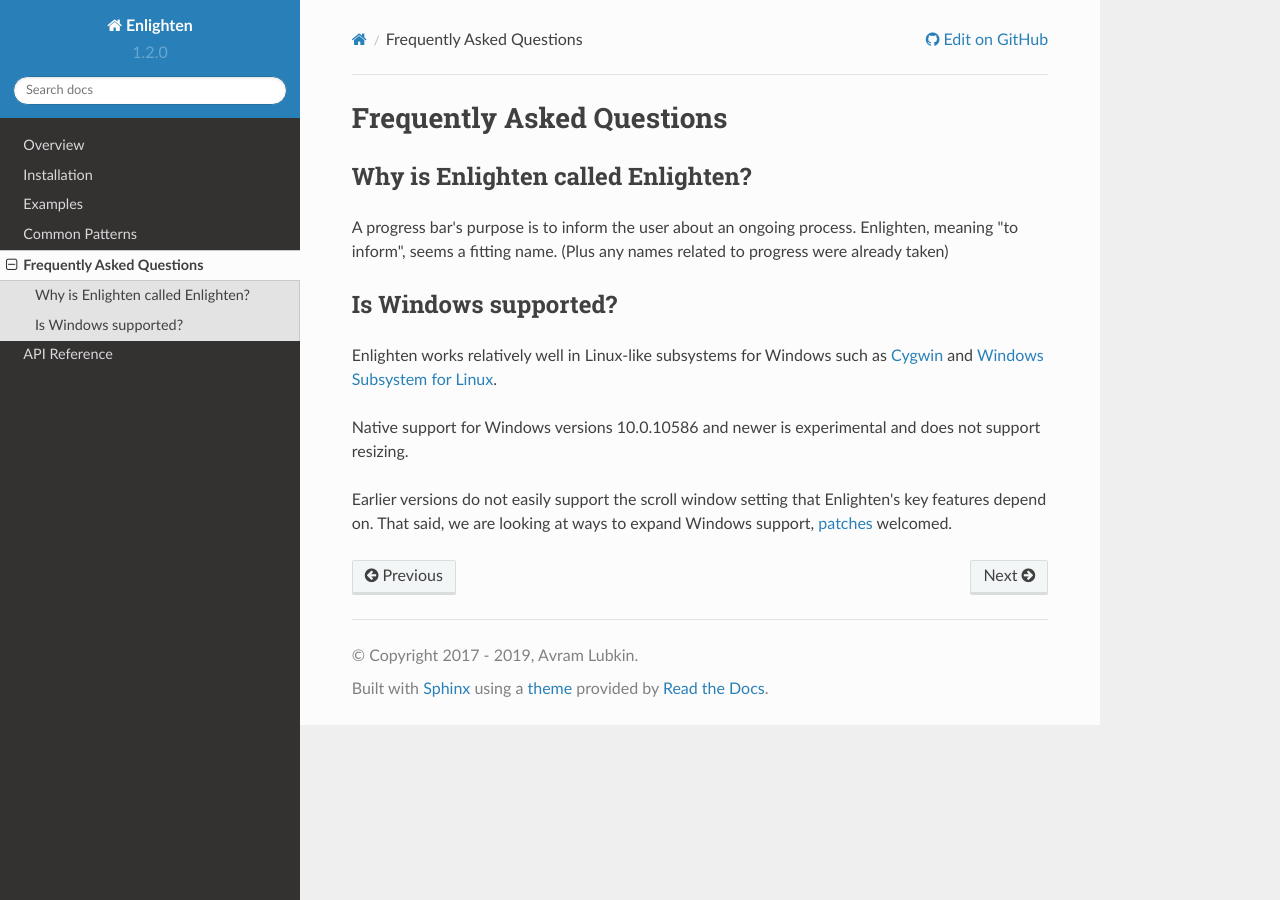
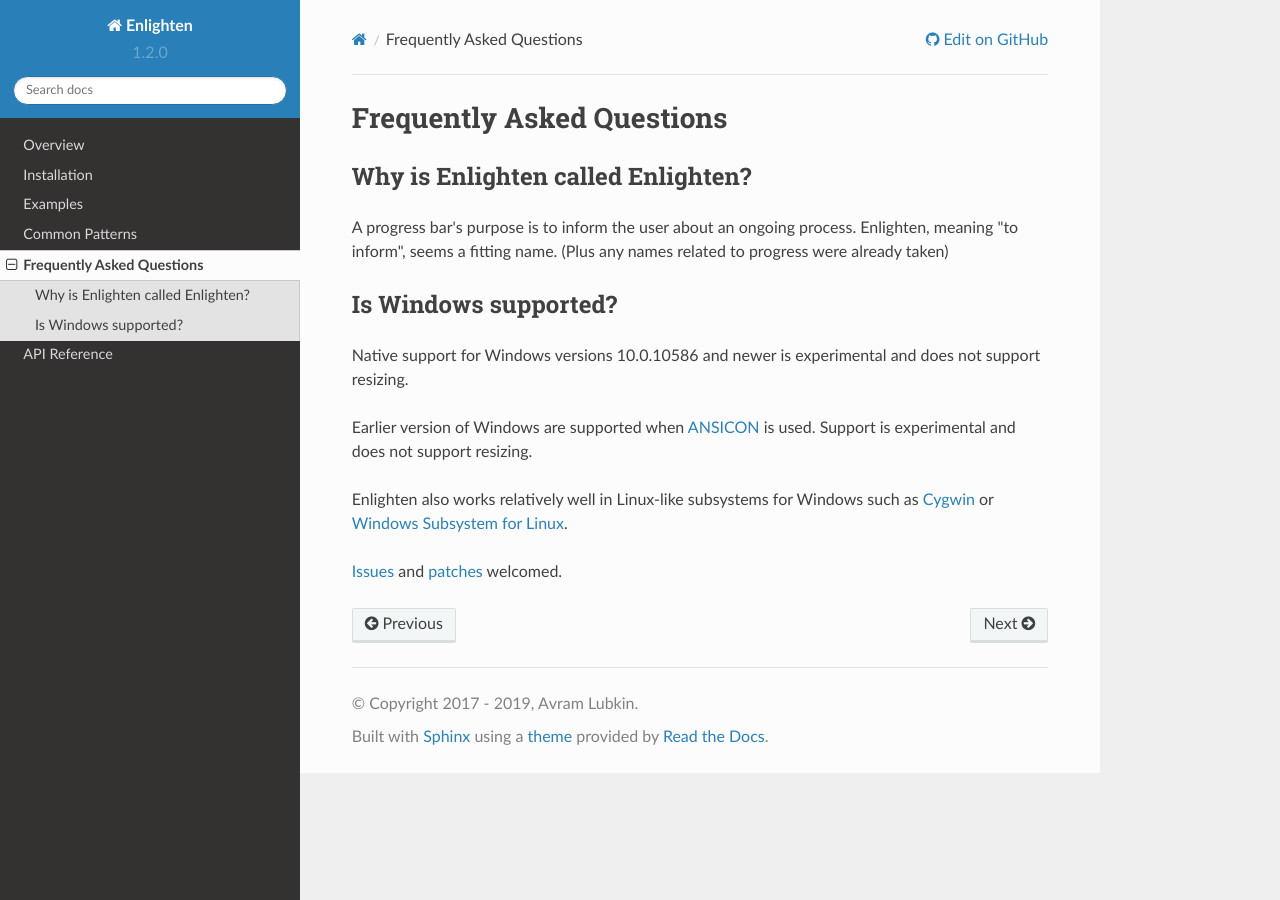
Before and after one commit to Rockhopper-Technologies/enlighten, a Sphinx documentation site: the page built from doc/faq.rst, in a window 1280 px wide. Built offline with Sphinx 7.4.7 and the Read the Docs theme 2.0.0, drawn with Linux system fonts in a browser that asks for light colours.

Commit message:
Update FAQ

```diff
--- a/doc/faq.rst
+++ b/doc/faq.rst
@@ -21,13 +21,16 @@
 Is Windows supported?
 ---------------------
 
-Enlighten works relatively well in Linux-like subsystems for Windows such as
-`Cygwin <https://cygwin.com/>`_ and
-`Windows Subsystem for Linux <https://en.wikipedia.org/wiki/Windows_Subsystem_for_Linux>`_.
-
 Native support for Windows versions 10.0.10586 and newer is experimental
 and does not support resizing.
 
-Earlier versions do not easily support the scroll window setting that Enlighten's key features
-depend on. That said, we are looking at ways to expand Windows support,
+Earlier version of Windows are supported when
+`ANSICON <https://github.com/adoxa/ansicon>`_ is used.
+Support is experimental and does not support resizing.
+
+Enlighten also works relatively well in Linux-like subsystems for Windows such as
+`Cygwin <https://cygwin.com/>`_ or
+`Windows Subsystem for Linux <https://en.wikipedia.org/wiki/Windows_Subsystem_for_Linux>`_.
+
+`Issues <https://github.com/Rockhopper-Technologies/enlighten/issues>`_ and
 `patches <https://github.com/Rockhopper-Technologies/enlighten/pulls>`_ welcomed.
```
